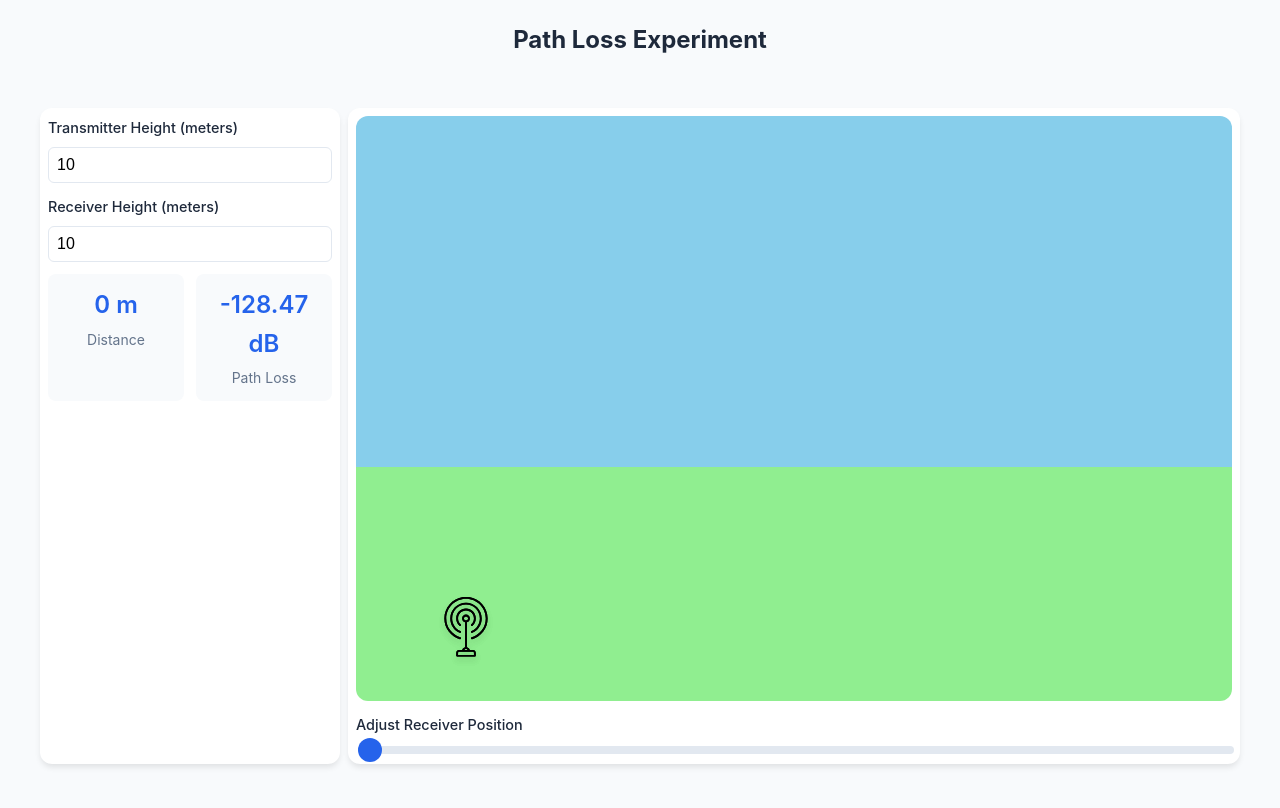
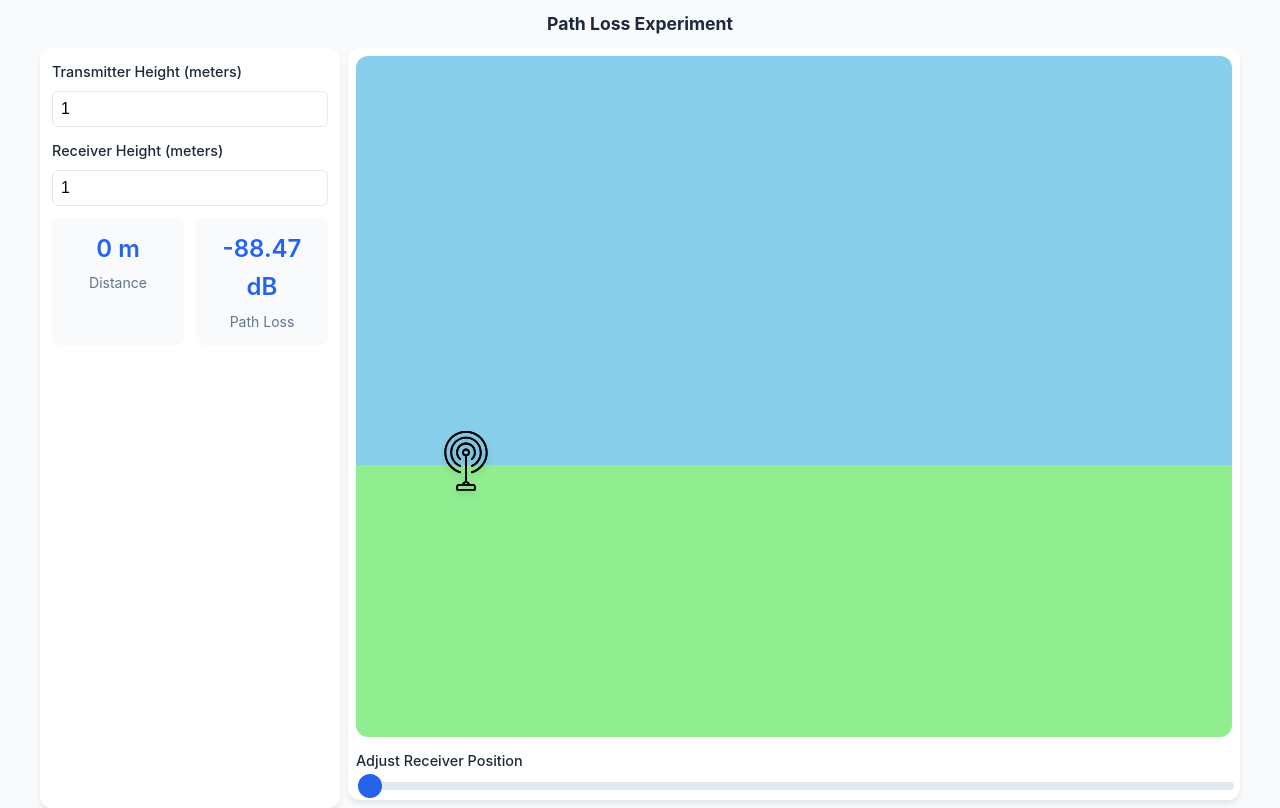
Before and after one commit to rishiveer773/Virtual-Labs, a Flask app: template templates/test_pathloss.html in a window 1280 px wide. Before the commit the page ends 767 px from the top, so only its background shows below. Run offline with Flask 3, Linux system fonts and the light colour scheme; the template is opened without the code that fills it, so the values that code supplies are empty.

Commit message:
Added new images for the antennas based on their height

```diff
--- a/templates/test_pathloss.html
+++ b/templates/test_pathloss.html
@@ -18,7 +18,7 @@
             background-color: var(--background-color);
             color: var(--text-color);
             margin: 0;
-            padding: 0.5rem; /* Reduced from 1rem */
+            padding: 0.5rem;
             line-height: 1.6;
             height: 100vh;
             box-sizing: border-box;
@@ -29,7 +29,7 @@
             margin: 0 auto;
             display: grid;
             grid-template-columns: 300px 1fr;
-            gap: 0.5rem; /* Reduced from 1rem */
+            gap: 0.5rem;
             height: 100%;
         }
 
@@ -37,36 +37,34 @@
             grid-column: 1 / -1;
             text-align: center;
             color: var(--text-color);
-            font-size: 1.5rem;
-            margin: 0 0.5 0.5rem 0;
+            font-size: 1.1rem;
+            margin: 0;
             padding: 0.25rem 0;
-            height: 1.5rem; /* Fixed height */
+            height: 1.5rem;
             line-height: 1.5rem;
         }
 
-        /* Rest of the styles remain the same */
         .sidebar {
             background: var(--card-background);
             border-radius: 12px;
             box-shadow: 0 4px 6px -1px rgb(0 0 0 / 0.1);
-            padding: 0.5rem; /* Reduced from 1rem */
+            padding: 0.75rem;
             display: flex;
             flex-direction: column;
-            gap: 0.75rem; /* Reduced from 1rem */
-            height: calc(100vh - 10rem); /* Adjusted to account for header height */
+            gap: 0.75rem;
+            height: calc(100vh - 4rem);
         }
 
         .main-content {
             background: var(--card-background);
             border-radius: 12px;
             box-shadow: 0 4px 6px -1px rgb(0 0 0 / 0.1);
-        padding: 0.5rem; /* Further reduced padding */
+            padding: 0.5rem;
             display: flex;
             flex-direction: column;
-        height: calc(100vh - 10rem); /* Reduced height to fit within the viewport */
-        overflow: hidden; /* Prevents unnecessary scrolling */
+            height: calc(100vh - 4rem);
+            overflow: hidden;
         }
-
 
         #experiment-area {
             position: relative;
@@ -76,10 +74,9 @@
             overflow: hidden;
             box-sizing: border-box;
             padding: 0 var(--experiment-padding);
-            margin-bottom: 0.75rem; /* Reduced from 1rem */
+            margin-bottom: 0.75rem;
         }
 
-        /* Rest of the styles and script remain exactly the same */
         .antenna {
             position: absolute;
             bottom: 40%;
@@ -147,12 +144,12 @@
         .metrics {
             display: grid;
             grid-template-columns: repeat(2, 1fr);
-            gap: 0.75rem; /* Reduced from 1rem */
+            gap: 0.75rem;
         }
 
         .metric-card {
             background: var(--background-color);
-            padding: 0.75rem; /* Reduced from 1rem */
+            padding: 0.75rem;
             border-radius: 8px;
             text-align: center;
         }
@@ -171,18 +168,17 @@
     </style>
 </head>
 <body>
-    <!-- Rest of the HTML remains exactly the same -->
     <div class="container">
         <h1>Path Loss Experiment</h1>
 
         <div class="sidebar">
             <div class="input-group">
                 <label for="tx-height">Transmitter Height (meters)</label>
-                <input type="number" id="tx-height" min="1" value="10" step="1">
+                <input type="number" id="tx-height" max="150" min="1" value="1" step="1">
             </div>
             <div class="input-group">
                 <label for="rx-height">Receiver Height (meters)</label>
-                <input type="number" id="rx-height" min="1" value="10" step="1">
+                <input type="number" id="rx-height" max="150" min="1" value="1" step="1">
             </div>
             <div class="metrics">
                 <div class="metric-card">
@@ -199,10 +195,10 @@
         <div class="main-content">
             <div id="experiment-area">
                 <div id="transmitter" class="antenna">
-                    <img src="static\images\antenna-svgrepo-com.svg" alt="Transmitter antenna">
+                    <img src="static/images/antenna-small.svg" alt="Transmitter antenna">
                 </div>
                 <div id="receiver" class="antenna">
-                    <img src="static\images\antenna-svgrepo-com.svg" alt="Receiver antenna">
+                    <img src="static/images/antenna-small.svg" alt="Receiver antenna">
                 </div>
             </div>
             <div class="input-group">
@@ -213,7 +209,6 @@
     </div>
 
     <script>
-        // JavaScript remains exactly the same
         const slider = document.getElementById('distance-slider');
         const transmitter = document.getElementById('transmitter');
         const receiver = document.getElementById('receiver');
@@ -239,13 +234,34 @@
         }
 
         function updateAntennaHeights() {
-            const txHeight = parseInt(txHeightInput.value);
-            const rxHeight = parseInt(rxHeightInput.value);
+        let txHeight = parseInt(txHeightInput.value);
+        let rxHeight = parseInt(rxHeightInput.value);
+
+        // Cap the heights to a maximum of 150
+        txHeight = Math.min(txHeight, 150);
+        rxHeight = Math.min(rxHeight, 150);
+
+        txHeightInput.value = txHeight; // Update input value if it exceeds 150
+        rxHeightInput.value = rxHeight;
 
         transmitter.style.bottom = `${(txHeight * 3) + 40}px`;
         receiver.style.bottom = `${(rxHeight * 3) + 40}px`;
 
+        updateAntennaImage(txHeight, transmitter.querySelector('img'));
+        updateAntennaImage(rxHeight, receiver.querySelector('img'));
+
         updatePathLoss();
+         }
+
+
+        function updateAntennaImage(height, imgElement) {
+            if (height <= 50) {
+                imgElement.src = "static/images/antenna-small.svg";
+            } else if (height > 50 && height <= 100) {
+                imgElement.src = "static/images/antenna-medium.svg";
+            } else {
+                imgElement.src = "static/images/antenna-large.svg";
+            }
         }
 
         function updatePathLoss() {
@@ -260,17 +276,11 @@
             pathLossDisplay.textContent = calculatePathLoss(distance, frequency, txHeight, rxHeight);
         }
 
-        window.addEventListener('resize', () => {
-            const newMaxWidth = experimentArea.offsetWidth - (2 * parseInt(getComputedStyle(document.documentElement).getPropertyValue('--experiment-padding')));
-            slider.max = newMaxWidth;
-            updatePathLoss();
-        });
-
         slider.addEventListener('input', updatePathLoss);
         txHeightInput.addEventListener('input', updateAntennaHeights);
         rxHeightInput.addEventListener('input', updateAntennaHeights);
 
-        updateAntennaHeights();
+        updatePathLoss();
     </script>
 </body>
 </html>
```
Also changed, not shown: templates/static/images/antenna-large.svg (added), templates/static/images/antenna-medium.svg (added), templates/static/images/antenna-small.svg (renamed from templates/static/images/antenna-svgrepo-com.svg), templates/static/images/antenna.svg (deleted). Lines whose indentation alone changed are shown as unchanged.
